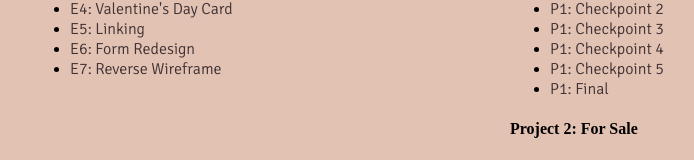
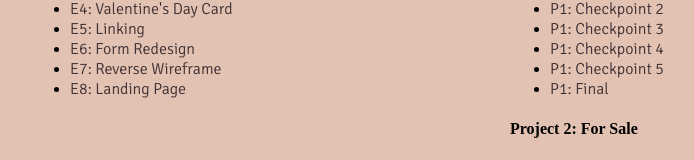
Before and after one commit to Breah22/web22, a plain HTML site: page index.html in a window 1280 px wide. Shown: the part 371-531 px from the top of the page, without its empty margins (130-824 px from the left). Drawn offline with Linux system fonts and the light colour scheme.

Commit message:
Update index.html

```diff
--- a/index.html
+++ b/index.html
@@ -23,6 +23,7 @@
 <li><a href="e5/index.html">E5: Linking</a></li>
 <li><a href="https://xd.adobe.com/view/30ae13e6-e104-4061-97cb-08c427da0067-65fd/">E6: Form Redesign</a></li>
 <li><a href= "https://xd.adobe.com/view/38a2e62f-9394-45c5-97b0-eddd0dbb557d-6df1/">E7: Reverse Wireframe</a></li>
+<li><a href= "https://xd.adobe.com/view/4b0c3534-75d9-4880-a7b0-8cb17b3d4503-1e5f/">E8: Landing Page</a></li>
 
 
 </ul>
```
